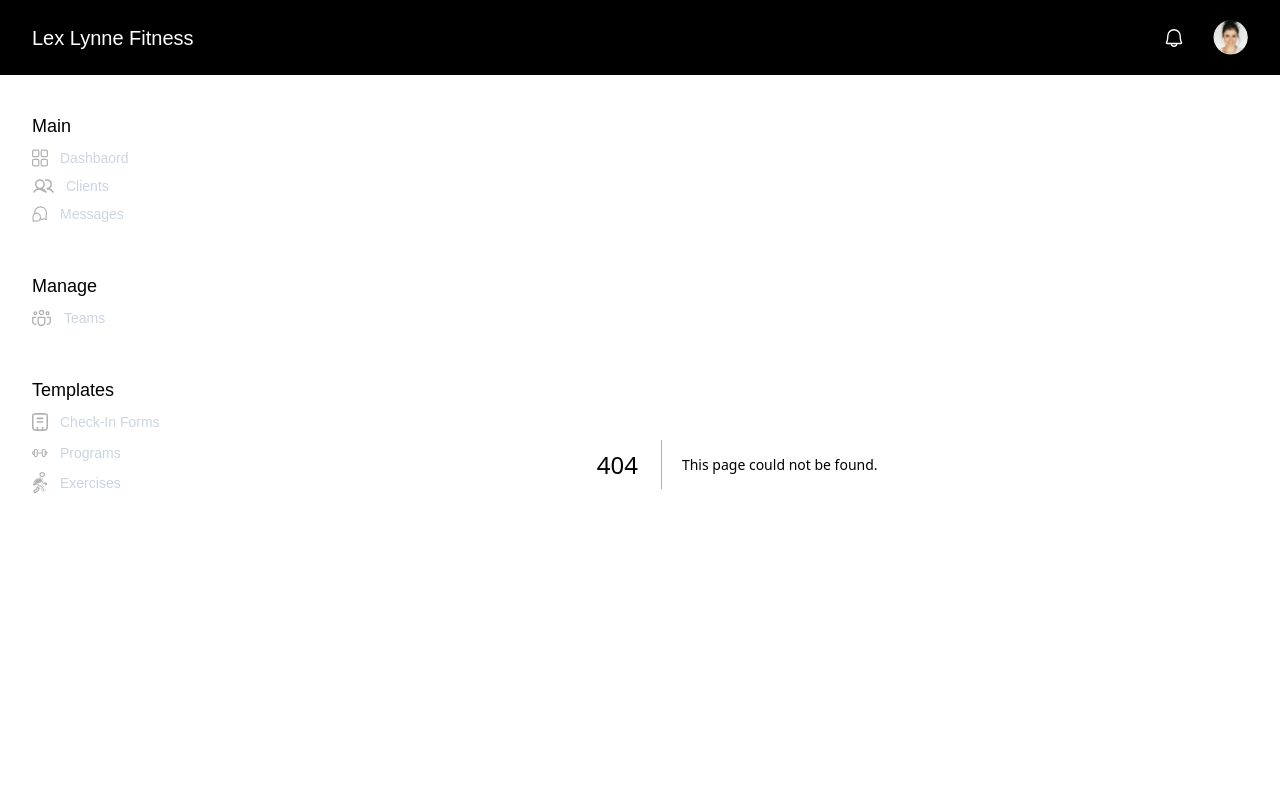
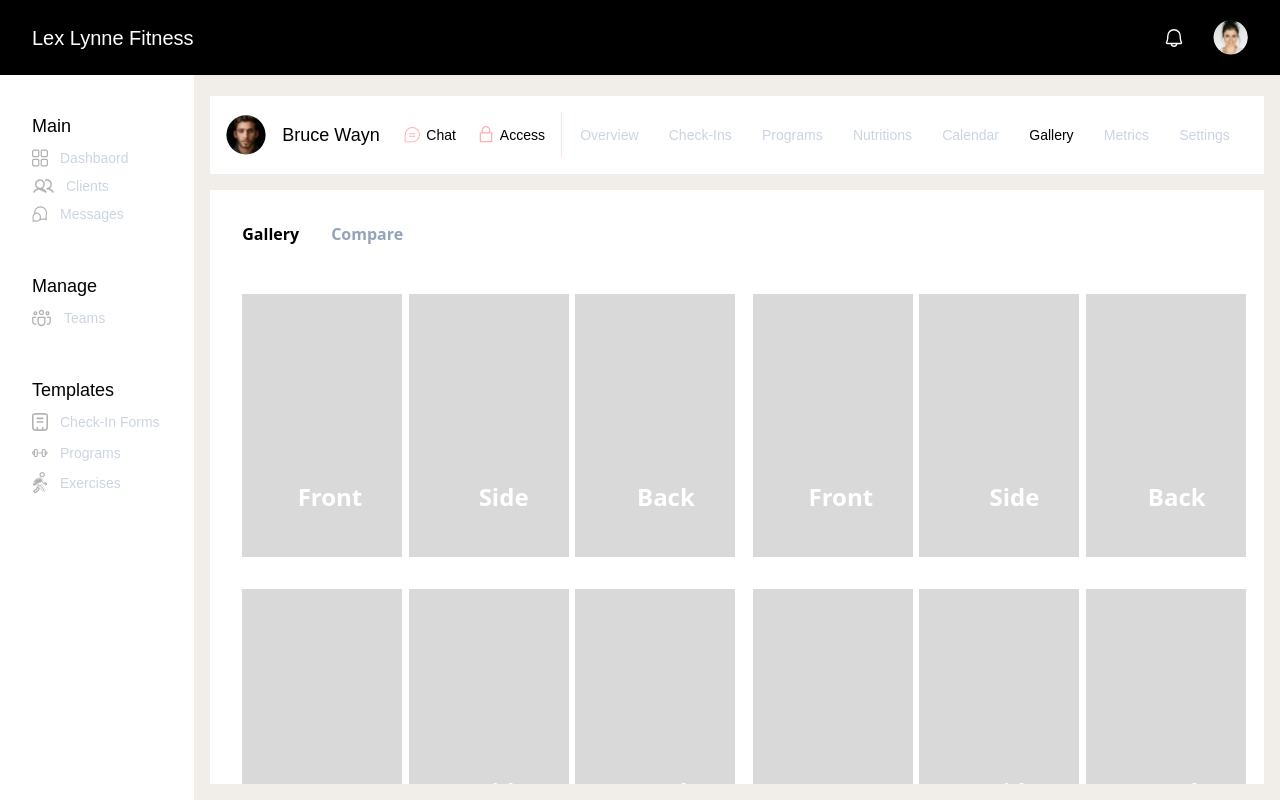
Before and after one commit to asfarmunir/Lex-Lynn-Fitness, a Next.js app: page /client/1/gallery in a window 1280 px wide. Before the commit this address had no page. Built offline with nearby package versions, Linux system fonts and the light colour scheme; a web font is replaced by a local one.

Commit message:
gallery added

```diff
--- /dev/null
+++ b/app/(root)/client/[id]/gallery/compare/page.tsx
@@ -0,0 +1,73 @@
+"use client";
+import React from "react";
+import { FaChevronLeft, FaChevronRight } from "react-icons/fa6";
+
+import Link from "next/link";
+import ClientNavbar from "@/components/shared/ClientNavbar";
+
+const Page = ({ params: { id } }: { params: { id: string } }) => {
+  return (
+    <main className=" flex max-h-screen overflow-y-auto overflow-x-hidden flex-col mb-12 pb-12 gap-4 w-full items-start  justify-start">
+      <ClientNavbar id={id} />
+      <div className=" bg-white flex mb-12 p-5 px-8 flex-col w-full items-start  justify-start">
+        <div className="flex items-center gap-8 mt-3 mb-12 xl:mb-4 ">
+          <Link
+            href={`/client/${id}/gallery`}
+            className="font-sans text-slate-400  cursor-pointer font-semibold"
+          >
+            Gallery
+          </Link>
+          <Link
+            href={`/client/${id}/gallery/compare`}
+            className="font-sans cursor-pointer font-semibold"
+          >
+            Compare
+          </Link>
+        </div>
+        <div className=" w-full flex flex-col items-center justify-center gap-8">
+          <div className=" inline-flex items-center gap-4 justify-center">
+            <button>
+              <FaChevronLeft className=" hover:bg-slate-100 text-2xl border p-1.5" />
+            </button>
+            <h2 className="text-2xl ">Front</h2>
+            <button>
+              <FaChevronRight className=" hover:bg-slate-100 text-2xl border p-1.5" />
+            </button>{" "}
+          </div>
+          <div className="flex items-center justify-center gap-8 flex-col lg:flex-row w-full pb-12 ">
+            <div className="flex flex-col items-center justify-center gap-4">
+              <div className=" bg-[#D9D9D9] relative w-[290px] 2xl:w-[280px] h-[363px] 2xl:h-[400px]"></div>
+              <div className=" inline-flex items-center gap-4 justify-center">
+                <button>
+                  <FaChevronLeft className=" hover:bg-slate-100 text-xl border p-1" />
+                </button>
+                <h2 className=" font-sans text-slate-700 text-sm ">
+                  29 September 2022
+                </h2>
+                <button>
+                  <FaChevronRight className=" hover:bg-slate-100 text-xl border p-1" />
+                </button>{" "}
+              </div>
+            </div>
+            <div className="flex flex-col items-center justify-center gap-4">
+              <div className=" bg-[#D9D9D9] relative w-[290px] 2xl:w-[280px] h-[363px] 2xl:h-[400px]"></div>
+              <div className=" inline-flex items-center gap-4 justify-center">
+                <button>
+                  <FaChevronLeft className=" hover:bg-slate-100 text-xl border p-1" />
+                </button>
+                <h2 className=" font-sans text-slate-700 text-sm ">
+                  29 September 2022
+                </h2>
+                <button>
+                  <FaChevronRight className=" hover:bg-slate-100 text-xl border p-1" />
+                </button>{" "}
+              </div>
+            </div>
+          </div>
+        </div>
+      </div>
+    </main>
+  );
+};
+
+export default Page;
--- /dev/null
+++ b/app/(root)/client/[id]/gallery/page.tsx
@@ -0,0 +1,102 @@
+"use client";
+import Image from "next/image";
+import React from "react";
+
+import Link from "next/link";
+import ClientNavbar from "@/components/shared/ClientNavbar";
+
+const Page = ({ params: { id } }: { params: { id: string } }) => {
+  return (
+    <main className=" flex max-h-screen overflow-y-auto overflow-x-hidden flex-col mb-12 pb-12 gap-4 w-full items-start  justify-start">
+      <ClientNavbar id={id} />
+      <div className=" bg-white flex mb-12 p-5 px-8 flex-col w-full items-start  justify-start">
+        <div className="flex items-center gap-8 mt-3 mb-12">
+          <Link
+            href={`/client/${id}/gallery`}
+            className="font-sans cursor-pointer font-semibold"
+          >
+            Gallery
+          </Link>
+          <Link
+            href={`/client/${id}/gallery/compare`}
+            className="font-sans text-slate-400 cursor-pointer font-semibold"
+          >
+            Compare
+          </Link>
+        </div>
+        <div className=" w-full grid grid-cols-1 lg:grid-cols-2 gap-8 pb-12">
+          <div className="grid grid-cols-1 w-full  md:grid-cols-2 gap-5 xl:grid-cols-3">
+            <div className=" bg-[#D9D9D9] relative w-full xl:w-[160px] 2xl:w-[200px] h-[263px] 2xl:h-[323px]">
+              <p className="text-2xl font-semibold text-white font-sans absolute bottom-11 right-10 ">
+                Front
+              </p>
+            </div>
+            <div className=" bg-[#D9D9D9] relative w-full xl:w-[160px] 2xl:w-[200px] h-[263px] 2xl:h-[323px]">
+              <p className="text-2xl font-semibold text-white font-sans absolute bottom-11 right-10 ">
+                Side
+              </p>
+            </div>
+            <div className=" bg-[#D9D9D9] relative w-full xl:w-[160px] 2xl:w-[200px] h-[263px] 2xl:h-[323px]">
+              <p className="text-2xl font-semibold text-white font-sans absolute bottom-11 right-10 ">
+                Back
+              </p>
+            </div>
+          </div>
+          <div className="grid grid-cols-1 w-full  md:grid-cols-2 gap-5 xl:grid-cols-3">
+            <div className=" bg-[#D9D9D9] relative w-full xl:w-[160px] 2xl:w-[200px] h-[263px] 2xl:h-[323px]">
+              <p className="text-2xl font-semibold text-white font-sans absolute bottom-11 right-10 ">
+                Front
+              </p>
+            </div>
+            <div className=" bg-[#D9D9D9] relative w-full xl:w-[160px] 2xl:w-[200px] h-[263px] 2xl:h-[323px]">
+              <p className="text-2xl font-semibold text-white font-sans absolute bottom-11 right-10 ">
+                Side
+              </p>
+            </div>
+            <div className=" bg-[#D9D9D9] relative w-full xl:w-[160px] 2xl:w-[200px] h-[263px] 2xl:h-[323px]">
+              <p className="text-2xl font-semibold text-white font-sans absolute bottom-11 right-10 ">
+                Back
+              </p>
+            </div>
+          </div>
+          <div className="grid grid-cols-1 w-full  md:grid-cols-2 gap-5 xl:grid-cols-3">
+            <div className=" bg-[#D9D9D9] relative w-full xl:w-[160px] 2xl:w-[200px] h-[263px] 2xl:h-[323px]">
+              <p className="text-2xl font-semibold text-white font-sans absolute bottom-11 right-10 ">
+                Front
+              </p>
+            </div>
+            <div className=" bg-[#D9D9D9] relative w-full xl:w-[160px] 2xl:w-[200px] h-[263px] 2xl:h-[323px]">
+              <p className="text-2xl font-semibold text-white font-sans absolute bottom-11 right-10 ">
+                Side
+              </p>
+            </div>
+            <div className=" bg-[#D9D9D9] relative w-full xl:w-[160px] 2xl:w-[200px] h-[263px] 2xl:h-[323px]">
+              <p className="text-2xl font-semibold text-white font-sans absolute bottom-11 right-10 ">
+                Back
+              </p>
+            </div>
+          </div>
+          <div className="grid grid-cols-1 w-full  md:grid-cols-2 gap-5 xl:grid-cols-3">
+            <div className=" bg-[#D9D9D9] relative w-full xl:w-[160px] 2xl:w-[200px] h-[263px] 2xl:h-[323px]">
+              <p className="text-2xl font-semibold text-white font-sans absolute bottom-11 right-10 ">
+                Front
+              </p>
+            </div>
+            <div className=" bg-[#D9D9D9] relative w-full xl:w-[160px] 2xl:w-[200px] h-[263px] 2xl:h-[323px]">
+              <p className="text-2xl font-semibold text-white font-sans absolute bottom-11 right-10 ">
+                Side
+              </p>
+            </div>
+            <div className=" bg-[#D9D9D9] relative w-full xl:w-[160px] 2xl:w-[200px] h-[263px] 2xl:h-[323px]">
+              <p className="text-2xl font-semibold text-white font-sans absolute bottom-11 right-10 ">
+                Back
+              </p>
+            </div>
+          </div>
+        </div>
+      </div>
+    </main>
+  );
+};
+
+export default Page;
```
